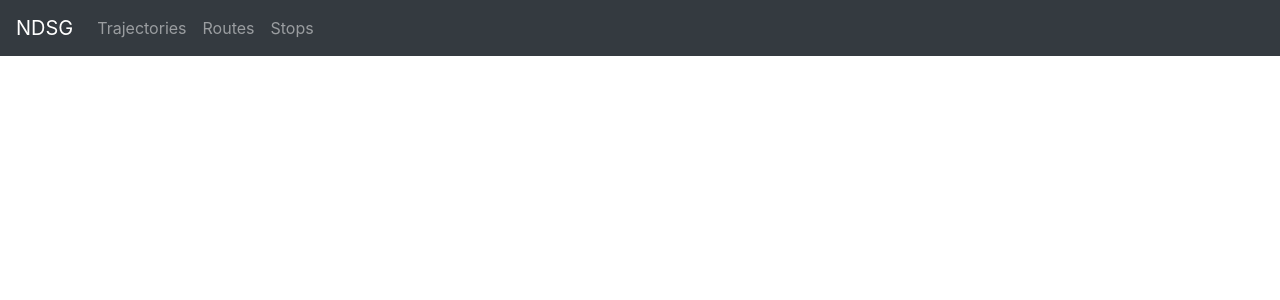
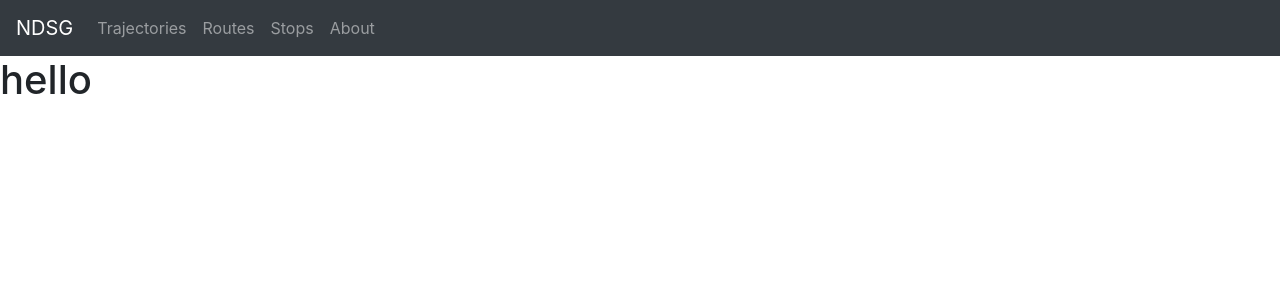
Before and after one commit to makki-villaluz/198-Vue, a Vue app: page /about in a window 1280 px wide. Shown: the top 300 px of the page. Built offline with nearby package versions, Linux system fonts and the light colour scheme.

Commit message:
added about page

```diff
--- a/src/components/layout/NavBar.vue
+++ b/src/components/layout/NavBar.vue
@@ -5,6 +5,7 @@
       <b-nav-item to="/trajectories">Trajectories</b-nav-item>
       <b-nav-item to="/routes">Routes</b-nav-item>
       <b-nav-item to="/stops">Stops</b-nav-item>
+      <b-nav-item to="/about">About</b-nav-item>
     </b-navbar-nav>
   </b-navbar>
 </template>
--- a/src/router/index.js
+++ b/src/router/index.js
@@ -3,8 +3,9 @@ import VueRouter from 'vue-router'
 import Home from '../views/Home.vue'
 import Trajectories from '../views/Trajectories.vue'
 import Routes from '../views/Routes.vue'
+import Stops from '../views/Stops.vue'
+import About from '../views/About.vue'
 import Analyzed from '../views/Analyzed.vue'
-import Stops from '../views/Stops.vue'
 
 Vue.use(VueRouter)
 
@@ -30,6 +31,11 @@ const routes = [
     component: Stops,
   },
   {
+    path: '/about',
+    name: 'About',
+    component: About,
+  },
+  {
     path: '/trajectory/analyzed/:id',
     name: 'Analyzed',
     component: Analyzed,
--- /dev/null
+++ b/src/views/About.vue
@@ -0,0 +1,14 @@
+<template>
+    <h1>hello</h1>
+</template>
+
+<script>
+
+export default {
+  name: 'Home',
+}
+</script>
+
+<style scoped>
+
+</style>
```
